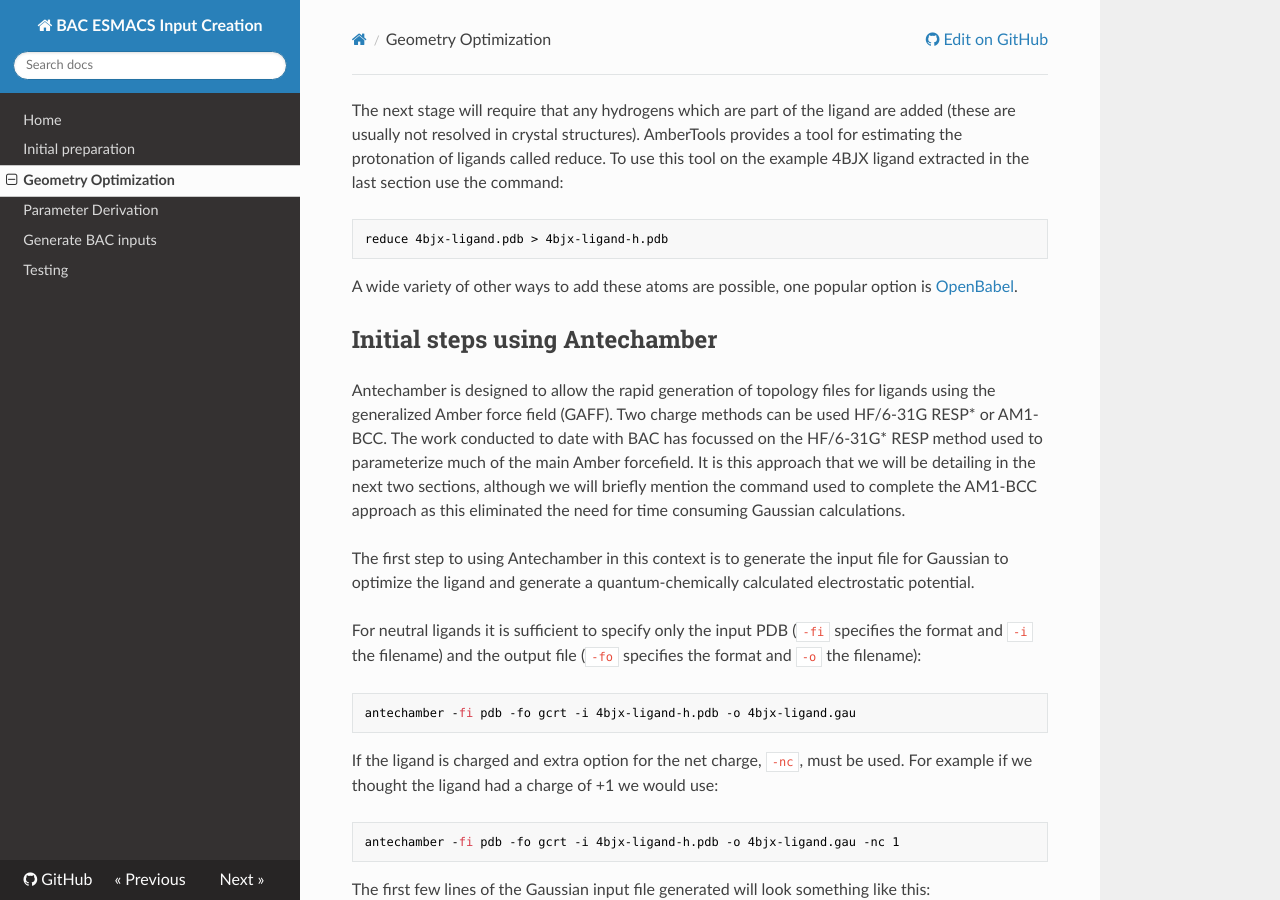
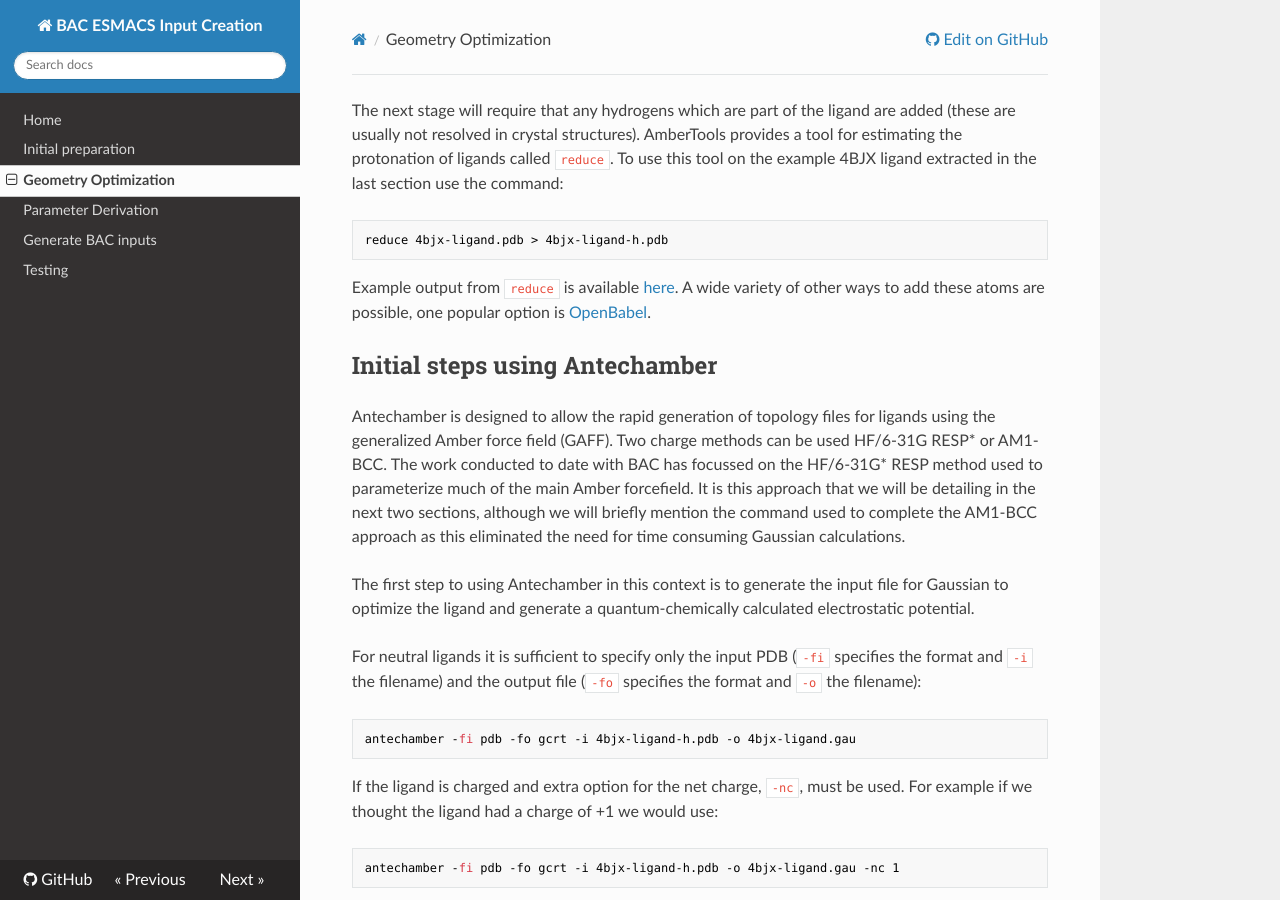
Before and after one commit to UCL-CCS/esmacs-input-creation-docs, an MkDocs documentation site: the page built from docs/geometry_optimization.md, in a window 1280 px wide and 900 px high. Built offline with MkDocs 1.6.1, drawn with Linux system fonts in a browser that asks for light colours; nearby versions of some CDN libraries; old or Windows-style settings are respelled for this version of MkDocs.

Commit message:
Add example of reduced ligand

````diff
--- a/docs/geometry_optimization.md
+++ b/docs/geometry_optimization.md
@@ -1,12 +1,13 @@
 
 The next stage will require that any hydrogens which are part of the ligand are added (these are usually not resolved in crystal structures).
-AmberTools provides a tool for estimating the protonation of ligands called reduce.
+AmberTools provides a tool for estimating the protonation of ligands called `reduce`.
 To use this tool on the example 4BJX ligand extracted in the last section use the command:
 
 ```
 reduce 4bjx-ligand.pdb > 4bjx-ligand-h.pdb
 ```
 
+Example output from `reduce` is available [here](examples/4bjx-ligand-h.pdb).
 A wide variety of other ways to add these atoms are possible, one popular option is [OpenBabel](http://openbabel.org/).
 
 ## Initial steps using Antechamber
````
Also changed, not shown: 1 other file.
